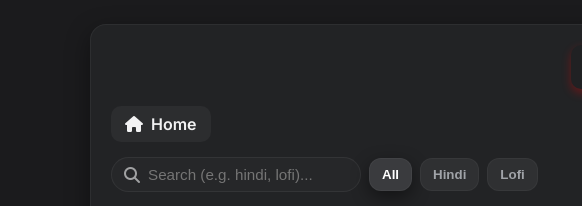
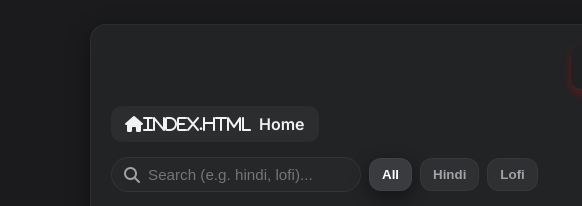
Before and after one commit to Anurag69og/Study, a plain HTML site: page index.html in a window 1280 px wide. Shown: the top 206 px of the page, 0-582 px from the left. Drawn offline with Linux system fonts and the light colour scheme.

Commit message:
Update index.html

```diff
--- a/index.html
+++ b/index.html
@@ -94,7 +94,7 @@
     </div>
 
     <div class="header">
-      <a href="#" class="home-btn" title="Home"><i class="fa-solid fa-house"></i> Home</a>
+      <a href="#" class="home-btn" title="Home"><i class="fa-solid fa-house">index.html</i> Home</a>
 
       <div class="title-area">
         <div class="logo">YT</div>
```
